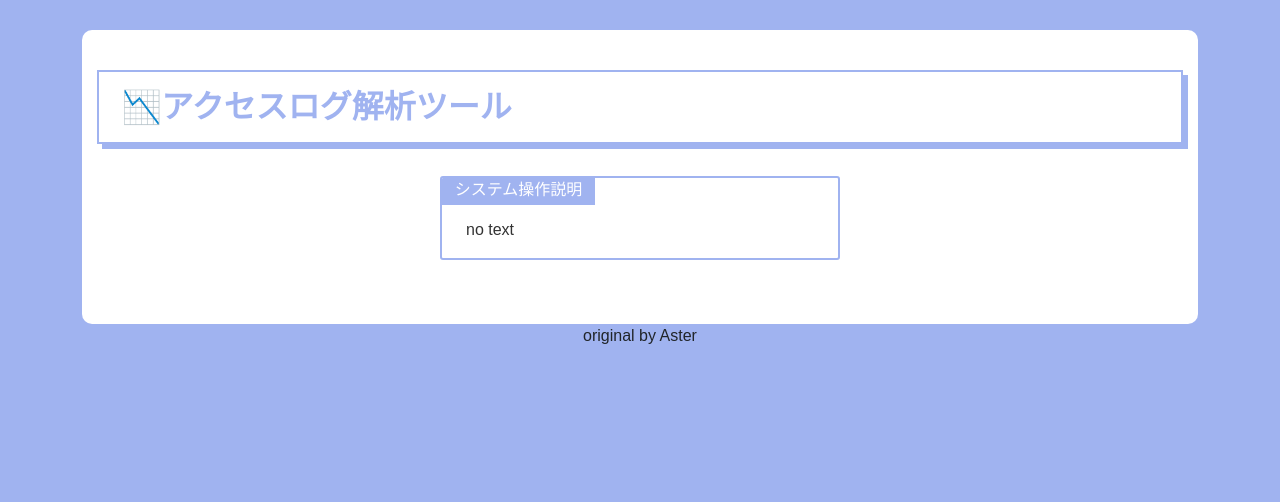
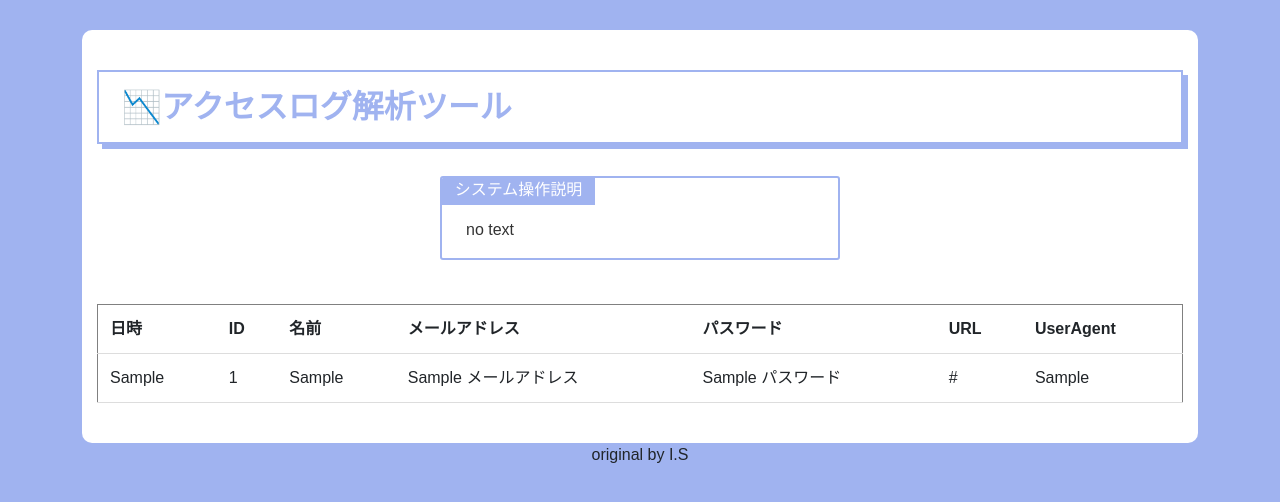
Before and after one commit to ishimarusbiz-png/dbprac, a Flask app: template templates/apppage.html in a window 1280 px wide. Shown: the top 502 px of the page. Run offline with Flask 3, Linux system fonts and the light colour scheme; the template is opened without the code that fills it: most values are stand-ins (such as "Sample title", 1, 10 or a date in 2020); some web fonts are replaced.

Commit message:
データを表にして表示させるよう調整

```diff
--- a/app.py
+++ b/app.py
@@ -1,5 +1,9 @@
 #coding:utf-8
 import mariadb
+import sys
+import pandas
+import pymysql
+from read import Read #read.py を読み込む
 from flask import Flask, render_template, request, redirect, url_for
 
 # Flaskアプリケーションのインスタンス化
@@ -34,7 +38,9 @@ def main_page():
 @app.route("/apppage")
 def app_page():
     # ログイン成功後に表示したいHTMLファイルを指定（例: index.html）
-    return render_template("apppage.html")
+    db_tool=Read()
+    rows=db_tool.get_data()
+    return render_template("apppage.html",datalist=rows)
 
 
 if __name__ == "__main__":
--- a/requirements.txt
+++ b/requirements.txt
@@ -1,3 +1,4 @@
 flask
 gunicorn
 mariadb
+pandas
--- a/templates/apppage.html
+++ b/templates/apppage.html
@@ -10,5 +10,57 @@
     <p>no text</p>
 </div>
 <br>
+<div class="table-container">
+<table border="1">
+    <thead>
+        <tr>
+            <th>日時</th>
+            <th>ID</th>
+            <th>名前</th>
+            <th>メールアドレス</th>
+            <th>パスワード</th>
+            <th>URL</th>
+            <th>UserAgent</th>
+        </tr> </thead>
+    <tbody>
+    {% for item in datalist%}
+         <tr>
+            <td>{{ item.日時 }}</td>
+            <td>{{ item.ID }}</td>
+            <td>{{ item.名前 }}</td>
+            <td>{{ item.メールアドレス }}</td>
+            <td>{{ item.パスワード }}</td>
+            <td>{{ item.URL }}</td>
+            <td>{{ item.UserAgent }}</td>
+        </tr>
+    {% endfor %}
+    </tbody>
+</table>
+</div>
+<style>
+    /* 表全体のデザイン */
+/* 1. テーブルを囲む箱の設定：はみ出したら横スクロールさせる */
+    .table-container {
+        width: 100%;
+        overflow-x: auto; /* 横方向にはみ出したらスクロールバーを出す */
+        -webkit-overflow-scrolling: touch; /* スマホでスルスル動くようにする */
+    }
 
+    /* 2. テーブル自体の設定：最低限の幅を確保しつつ、基本は100% */
+    table {
+        width: 100%;
+        min-width: 800px; /* 💡ここがポイント！項目が多いので、これより狭くならないようにして文字崩れを防ぐ */
+        border-collapse: collapse;
+        margin-top: 20px;
+        background-color: #fff;
+        table-layout: auto; /* 内容に合わせて幅を自動調整 */
+    }
+
+    /* 文字が重ならないように余白を調整 */
+    th, td {
+        padding: 12px;
+        border-bottom: 1px solid #ddd;
+        white-space: nowrap; /* 💡文字を勝手に改行させない（1行でピシッと見せる） */
+    }
+</style>
 {% endblock %}
--- a/templates/layout.html
+++ b/templates/layout.html
@@ -147,7 +147,7 @@
         </div>
     </div>
     <footer>
-        <p class="center">original by Aster</p>
+        <p class="center">original by I.S</p>
     </footer>
 </body>
 </html>
```
Also changed, not shown: appt.py (+7 -1 lines), read.py (+66 -23 lines), dbtest.db (added).
